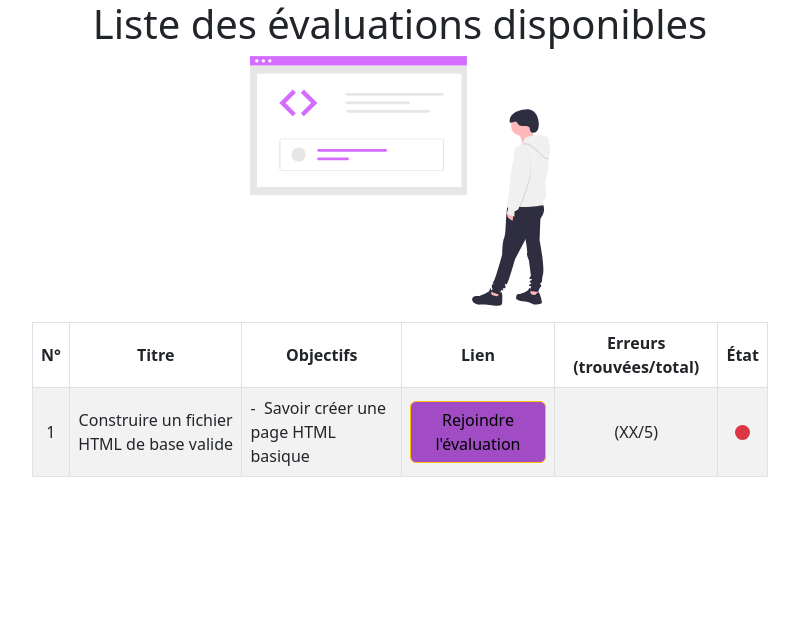
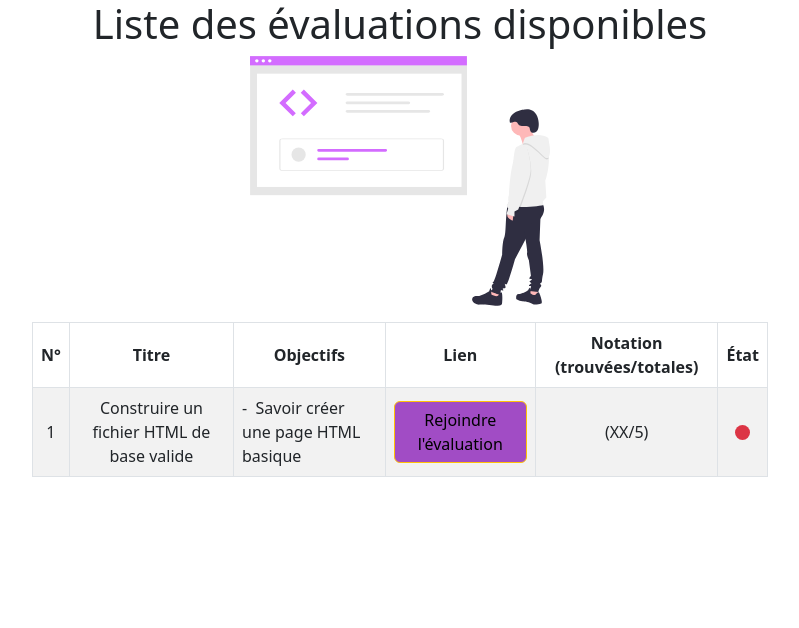
Before and after one commit to MarceauAdrar/evaluations, a PHP site: page /eval/modules/html-css/index.php in a window 1280 px wide. Shown: the top 628 px of the page, without its empty margins (240-1039 px from the left). Run offline with PHP 8.4, Linux system fonts and the light colour scheme; data comes from the database, SQL or seed files in the repository.

Commit message:
Correction d'un libellé

```diff
--- a/public/modules/html-css/index.php
+++ b/public/modules/html-css/index.php
@@ -58,7 +58,7 @@ include_once("../../header.php"); ?>
                     <th>Titre</th>
                     <th>Objectifs</th>
                     <th>Lien</th>
-                    <th>Erreurs (trouvées/total)</th>
+                    <th>Notation (trouvées/totales)</th>
                     <th>État</th>
                 </thead>
                 <tbody>
```
